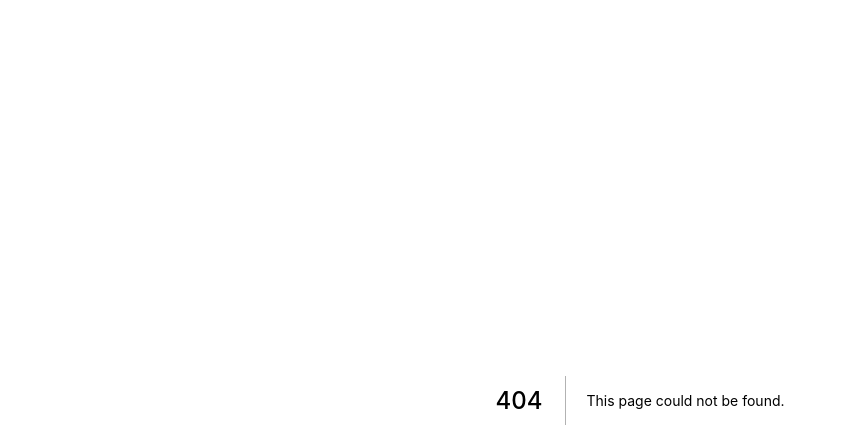
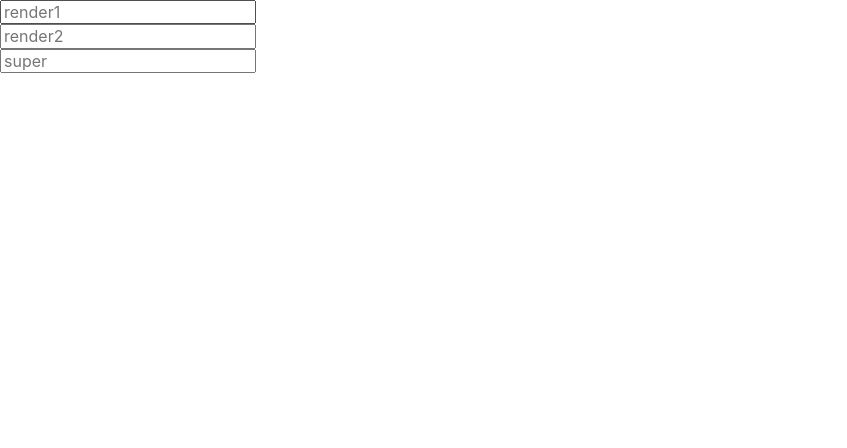
Before and after one commit to ShSato4JPN/my-portfolio-v1, a Next.js app: page /practice/demo/render in a window 1280 px wide. Before the commit this address had no page. Shown: the top 448 px of the page, without its empty margins (0-847 px from the left). Built offline with nearby package versions, Linux system fonts and the light colour scheme.

Commit message:
Stateを変更した際のレンダリング処理の範囲を確認.

```diff
--- /dev/null
+++ b/pages/practice/demo/render.js
@@ -0,0 +1,26 @@
+import Render1 from './render_test'
+import Render2 from './render_test2'
+
+import { useState } from 'react'
+import { useEffect } from 'react'
+
+export default function Render () {
+
+  const [value, setValue] = useState('SUPER')
+
+  useEffect( () => {
+    console.log('0000000:' + value)
+  })
+
+  const handleChange = ( event ) => {
+    setValue( event.target.value )
+  }
+
+  return (
+    <div>
+      <Render1 />
+      <Render2 />
+      <input type='input' placeholder='super' onChange={handleChange} />
+    </div>
+  )
+}
--- /dev/null
+++ b/pages/practice/demo/render_test.js
@@ -0,0 +1,23 @@
+import { useState, useEffect } from 'react'
+
+function render_test () {
+
+  const [value, setValue] = useState('')
+
+  useEffect( () => {
+    console.log('1111111:' + value)
+  }, [value])
+
+  const handleChange = ( event ) => {
+    setValue( event.target.value )
+  }
+
+  return (
+    <div>
+      <input type='input' placeholder='render1' onChange={handleChange} />
+      <p>{value}</p>
+    </div>
+  )
+}
+
+export default render_test
--- /dev/null
+++ b/pages/practice/demo/render_test2.js
@@ -0,0 +1,23 @@
+import { useState, useEffect } from 'react'
+
+function render_test2 () {
+
+  const [value2, setValue] = useState('')
+
+  useEffect( () => {
+    console.log('2222222:' + value2)
+  }, [value2])
+
+  const handleChange = ( event ) => {
+    setValue( event.target.value )
+  }
+
+  return (
+    <div>
+      <input type='input' placeholder='render2' onChange={handleChange} />
+      <p>{value2}</p>
+    </div>
+  )
+}
+
+export default render_test2
--- a/styles/globals.css
+++ b/styles/globals.css
@@ -4,7 +4,7 @@ body {
   margin: 0;
   font-family: -apple-system, BlinkMacSystemFont, Segoe UI, Roboto, Oxygen,
     Ubuntu, Cantarell, Fira Sans, Droid Sans, Helvetica Neue, sans-serif;
-  background-color: #222222;
+  /** background-color: #222222; **/
 }
 
 a {
```
